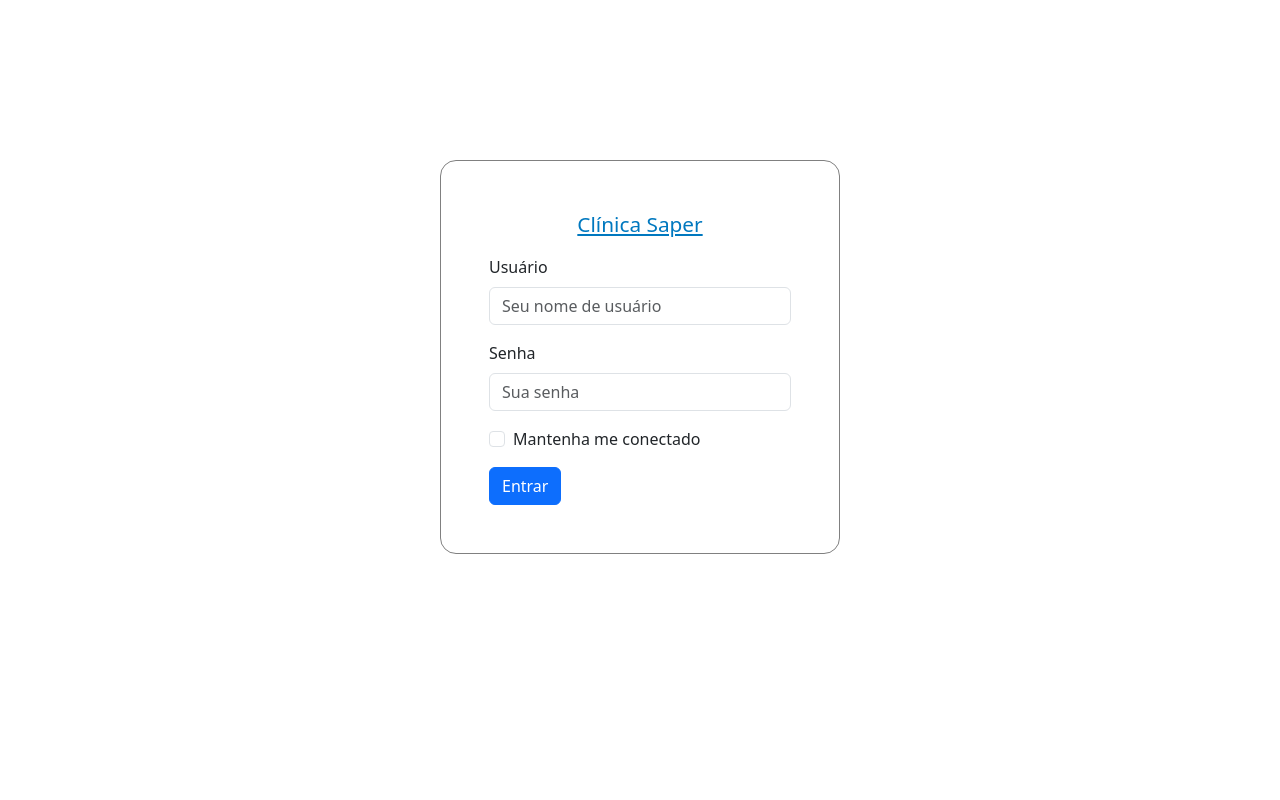
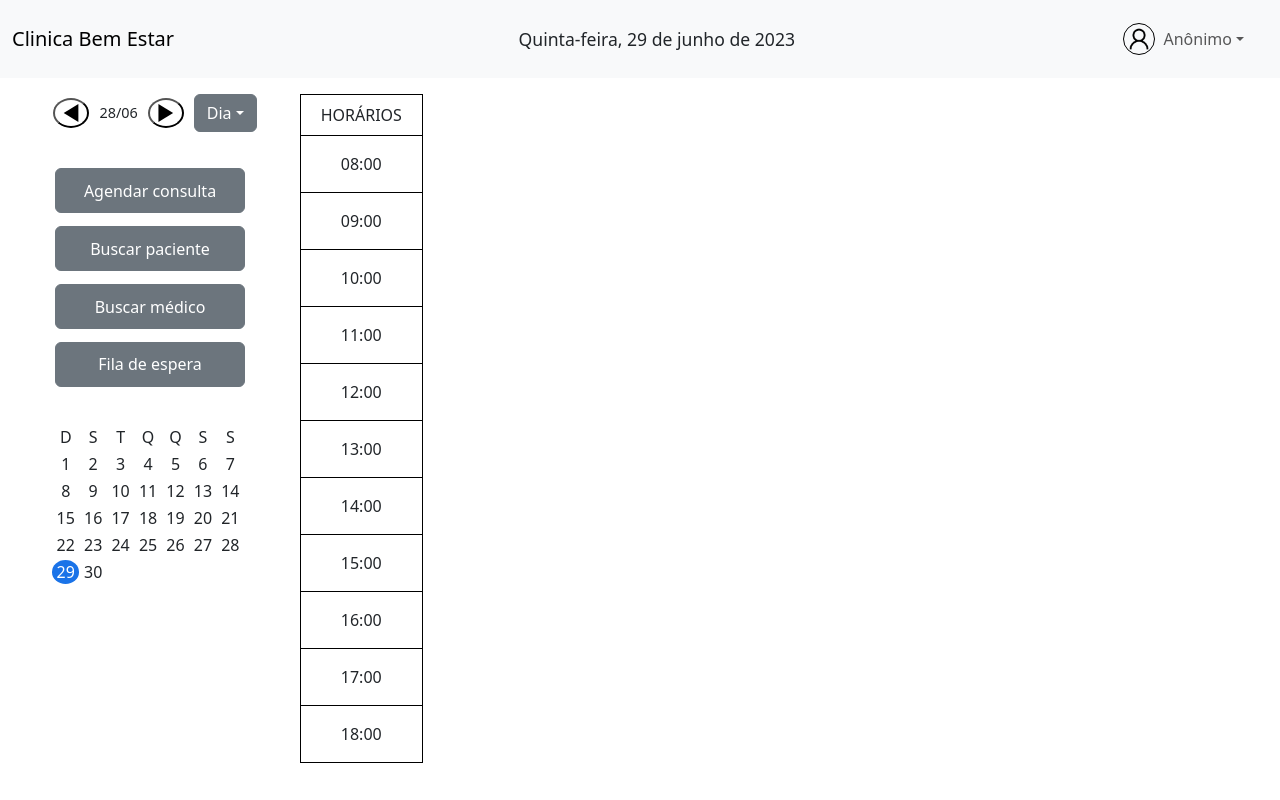
Before and after one commit to saulotj/projetoFinalSaper, a React (Create React App) app in the folder frontend/: page /agenda in a window 1280 px wide. Built offline with nearby package versions, Linux system fonts and the light colour scheme.

Commit message:
defini rotas e o AuthContext

```diff
--- a/frontend/package.json
+++ b/frontend/package.json
@@ -10,10 +10,13 @@
     "@types/node": "^16.18.37",
     "@types/react": "^18.2.14",
     "@types/react-dom": "^18.2.6",
+    "axios": "^1.4.0",
     "bootstrap": "^5.3.0",
     "react": "^18.2.0",
     "react-bootstrap": "^2.8.0",
     "react-dom": "^18.2.0",
+    "react-router": "^6.14.0",
+    "react-router-dom": "^6.14.0",
     "react-scripts": "5.0.1",
     "sass": "^1.63.6",
     "typescript": "^4.9.5",
--- /dev/null
+++ b/frontend/src/App.tsx
@@ -0,0 +1,14 @@
+import { BrowserRouter } from "react-router-dom";
+import { MainRouter } from "./routes/MainRouter";
+import { useState } from "react";
+import { AuthContext, User } from "./store";
+
+export const App = () => {
+    const [user, setUser] = useState<User>();
+
+    return (
+        <AuthContext.Provider value={{user, setUser}}>
+            <MainRouter />
+        </AuthContext.Provider>
+    );
+}
--- a/frontend/src/api/Api.ts
+++ b/frontend/src/api/Api.ts
@@ -4,7 +4,7 @@ export const Api = {
     get: async (url: string, config : any) => {
         try {
             const response = await Axios.get(url, config);
-            console.log(response);
+            return response;
         } catch(err) {
             console.log(err)
         }
--- a/frontend/src/components/Agenda/Agenda/style.module.scss
+++ b/frontend/src/components/Agenda/Agenda/style.module.scss
@@ -8,7 +8,7 @@
     text-transform: uppercase;
     text-align: center;
     border: 1px solid black;
-    padding: 1em;
+    padding: 0.5em;
 }
 
 /* .column {
--- a/frontend/src/index.tsx
+++ b/frontend/src/index.tsx
@@ -2,28 +2,19 @@ import React from 'react';
 import ReactDOM from 'react-dom/client';
 import './index.css';
 import 'bootstrap/dist/css/bootstrap.min.css';
-import { Agenda } from './components/Agenda/Agenda';
-import { NavbarComponent } from './components/Navbar';
-import { Sidebar } from './components/Sidebar/Sidebar';
-import { Home } from './templates/Home';
-import { Login } from './templates/Login';
+import { BrowserRouter } from 'react-router-dom';
+import { MainRouter } from './routes/MainRouter';
+import { App } from './App';
+
 
 const root = ReactDOM.createRoot(
   document.getElementById('root') as HTMLElement
 );
 
-/* root.render(
-  <React.StrictMode>
-    <NavbarComponent/>
-    <Home>
-      <Sidebar/>
-      <Agenda/>
-    </Home>
-  </React.StrictMode>
-); */
-
 root.render(
   <React.StrictMode>
-    <Login />
+    <BrowserRouter>
+      <App />
+    </BrowserRouter>
   </React.StrictMode>
 );
--- /dev/null
+++ b/frontend/src/routes/MainRouter/index.tsx
@@ -0,0 +1,29 @@
+import { Route, Routes } from 'react-router-dom';
+import { Home } from '../../templates/Home';
+import { Login } from '../../templates/Login';
+import { NotFound } from '../../templates/NotFound';
+import { useContext } from 'react';
+import { AuthContext } from '../../store';
+
+export const MainRouter = () => {
+    const auth = useContext(AuthContext);
+
+    return (
+        <Routes>
+            {/* must invert this! */}
+            {auth.user ?
+                (<>
+                    <Route path='/login' element={<Login />}></Route>
+                    <Route path='*' element={<NotFound />}></Route>
+                </>
+                )
+                :
+                (<>
+                <Route path='/agenda' element={<Home />}></Route>
+                <Route path='*' element={<NotFound />}></Route>
+                </>
+                )
+            }
+        </Routes>
+    )
+}
--- /dev/null
+++ b/frontend/src/store/index.tsx
@@ -0,0 +1,12 @@
+import React from "react";
+
+export type User = {};
+
+type AuthProps = {
+    user?: User,
+    setUser?: (user: User | undefined) => void
+};
+
+const defaultValues: AuthProps = {}
+
+export const AuthContext = React.createContext(defaultValues);
--- a/frontend/src/templates/Home/index.tsx
+++ b/frontend/src/templates/Home/index.tsx
@@ -1,7 +1,15 @@
-export const Home = (props: any) => {
+import { Agenda } from "../../components/Agenda/Agenda";
+import { NavbarComponent } from "../../components/Navbar";
+import { Sidebar } from "../../components/Sidebar/Sidebar";
+
+export const Home = () => {
     return (
-        <div className='d-flex'>
-            {props.children}
-        </div>
+        <>
+            <NavbarComponent />
+            <div className='d-flex'>
+                <Sidebar />
+                <Agenda />
+            </div>
+        </>
     )
 };
--- a/frontend/src/templates/Login/index.tsx
+++ b/frontend/src/templates/Login/index.tsx
@@ -1,28 +1,38 @@
-import { useEffect, useState } from 'react';
+import { useContext, useState } from 'react';
 import style from './style.module.scss';
 import Button from 'react-bootstrap/Button';
 import Form from 'react-bootstrap/Form';
 import { Api } from '../../api/Api';
 import { endpointEnum } from '../../enum/api/endpointEnum';
+import { useNavigate } from 'react-router-dom';
+import { AuthContext } from '../../store';
 
 export const Login = () => {
-  const [credentials, setCredentials] = useState({user:'', password:''});
+  const [credentials, setCredentials] = useState({ user: '', password: '' });
+  const navigate = useNavigate();
+  const auth = useContext(AuthContext);
 
   const handleOnChange = (e: any) => {
     setCredentials({ ...credentials, [e.target.name]: e.target.value })
   }
 
-  const handleOnSubmit = (e: any) => {
+  const handleOnSubmit = async (e: any) => {
     e.preventDefault();
+
     const login = btoa(credentials?.user + ':' + credentials?.password);
 
     const config = {
       headers: {
         Authorization: 'Basic ' + login,
       }
+    }
 
-    }
-    Api.get(endpointEnum.getRootAdmin, config);
+    const response = await Api.get(endpointEnum.getRootAdmin, config);
+
+    if (response && response.status == 200) {
+      if (auth.setUser) auth.setUser(login);
+      navigate('/agenda');
+    };
   }
 
   return (
--- /dev/null
+++ b/frontend/src/templates/NotFound/index.tsx
@@ -0,0 +1,5 @@
+export const NotFound = () => {
+    return (
+        <div>Not found</div>
+    )
+}
--- a/package.json
+++ /dev/null
@@ -1,5 +0,0 @@
-{
-  "dependencies": {
-    "axios": "^1.4.0"
-  }
-}
```
Also changed, not shown: 2 other files (tests, documents, lock files or other folders).
